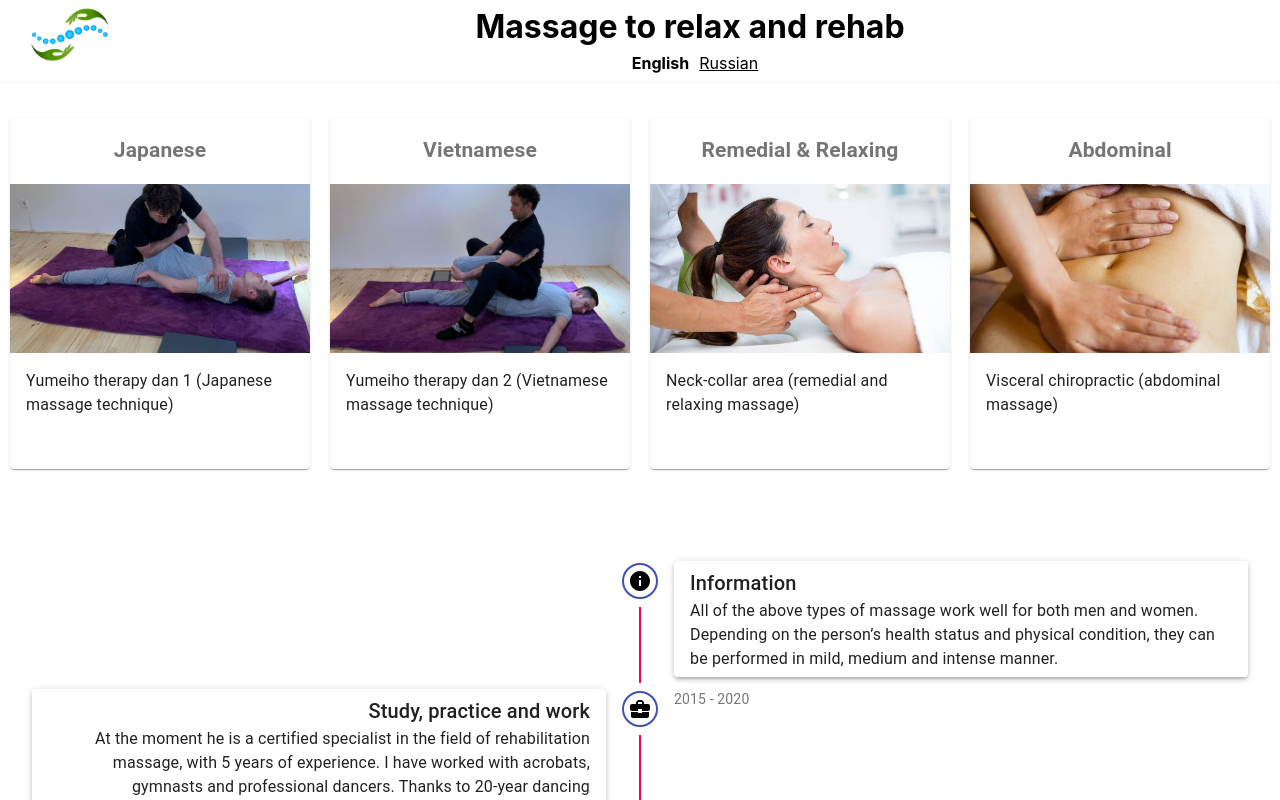
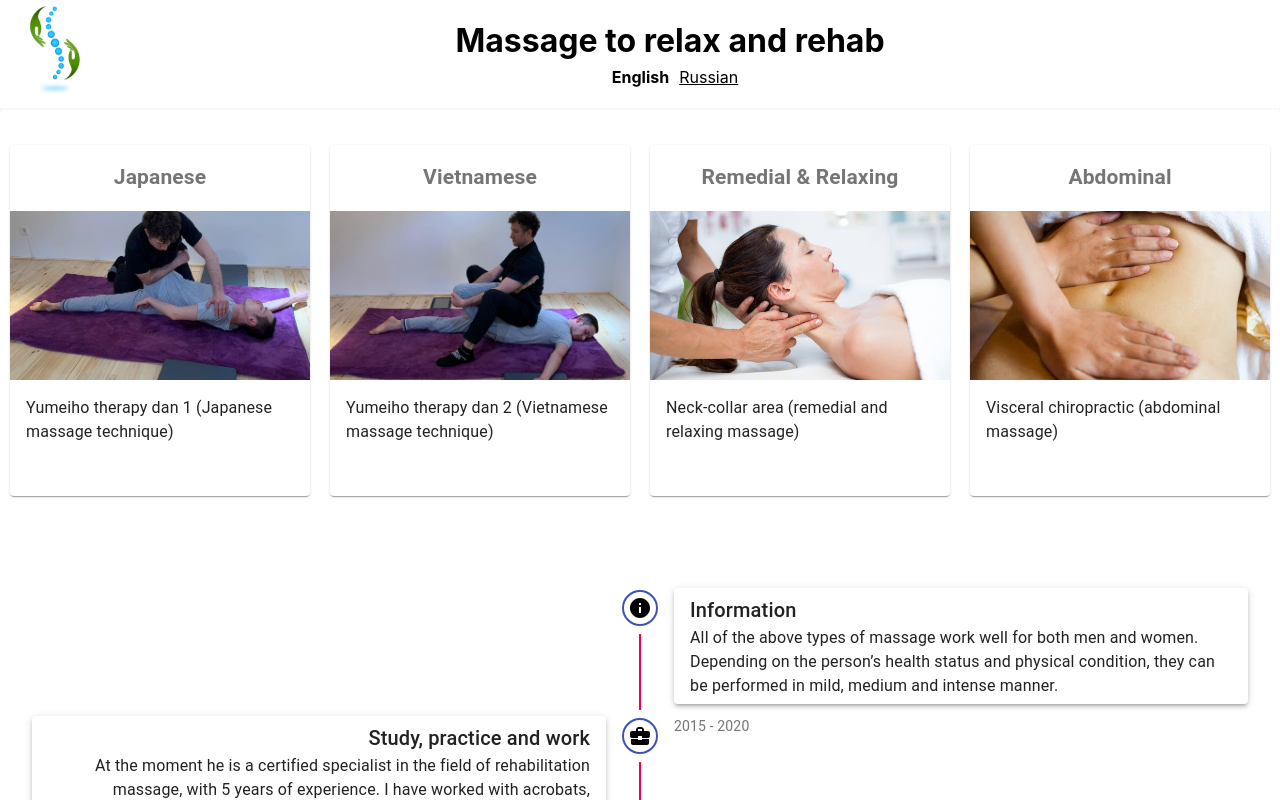
Before and after one commit to Ivansultan/rr, a React (Create React App) app: page / in a window 1280 px wide. Shown: the top 800 px of the page. Built offline with nearby package versions, Linux system fonts and the light colour scheme; the HTML template or start-up script is replaced by a standard one.

Commit message:
Logo position

```diff
--- a/src/App.tsx
+++ b/src/App.tsx
@@ -59,9 +59,9 @@ export default function App() {
           >
             <img
               alt="jensHand2"
-              src={require("./components/Massages/media/jensHand2.png")}
-             // width="60"
-              width="100"
+              src={require("./components/Massages/media/jensHand.png")}
+              width="60"
+             // width="100"
             />
           </div>
           <div
```
